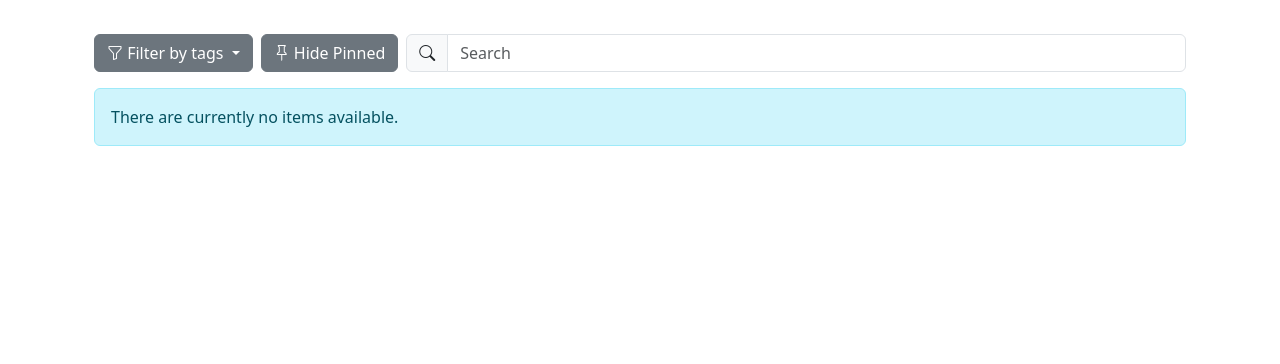
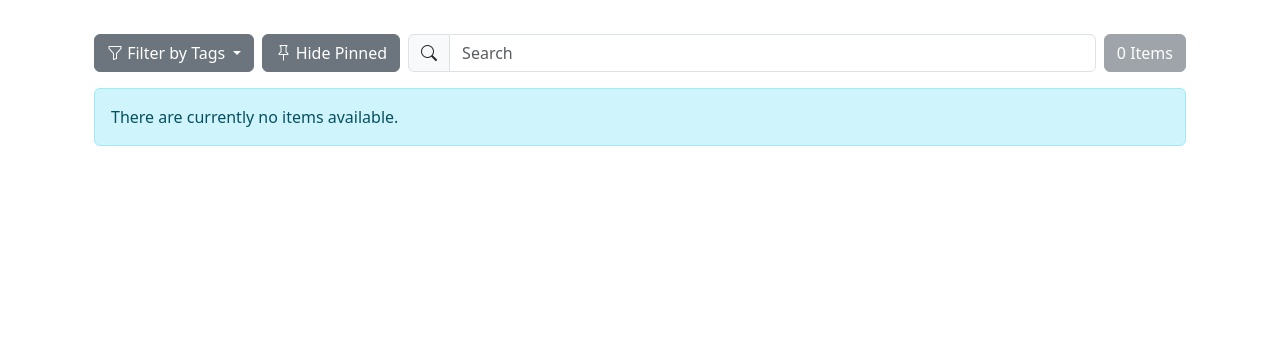
Before and after one commit to robschmidtdev/idea-collector, a Django app: template idea_collector/main/templates/main/items.html in a window 1280 px wide. Shown: the part 56-420 px from the top of the page. Run offline with Django 5.2, Linux system fonts and the light colour scheme; the template is opened without the code that fills it, so the values that code supplies are empty.

Commit message:
counter of items

```diff
--- a/idea_collector/main/templates/main/items.html
+++ b/idea_collector/main/templates/main/items.html
@@ -20,7 +20,7 @@
         <div class="col-auto">
             <div class="dropdown">
                 <button class="btn btn-secondary dropdown-toggle" type="button" id="tagFilterDropdown" data-bs-toggle="dropdown" data-bs-auto-close="outside" aria-expanded="false">
-                    <i class="bi bi-funnel"></i> Filter by tags
+                    <i class="bi bi-funnel"></i> Filter by Tags
                 </button>
 
                 <div class="dropdown-menu p-2" aria-labelledby="tagFilterDropdown">
@@ -45,6 +45,9 @@
                 <span class="input-group-text"><i class="bi bi-search"></i></span>
                 <input type="search" class="form-control" id="searchInput" placeholder="Search" autocomplete="off">
             </div>
+        </div>
+        <div class="col-auto">
+            <span class="btn btn-secondary disabled text-nowrap" id="itemCount" role="status" aria-live="polite" aria-disabled="true"></span>
         </div>
     </div>
 
@@ -97,6 +100,7 @@
     const paginationNav = document.getElementById('paginationNav');
     const pagination = document.getElementById('pagination');
     const itemsPerPageSelect = document.getElementById('itemsPerPageSelect');
+    const itemCount = document.getElementById('itemCount');
     const csrfToken = document.querySelector('[name=csrfmiddlewaretoken]').value;
     const PER_PAGE_OPTIONS = [3, 5, 10, 25, 50];
     let itemsPerPage = parseInt(localStorage.getItem('itemsPerPage'), 10);
@@ -163,10 +167,16 @@
     }
 
     function renderPagination() {
+        const matchingItems = getMatchingUnpinnedItems();
+        const pinnedCount = (showPinned && pinnedList)
+            ? pinnedList.querySelectorAll('.list-group-item[data-tags]').length
+            : 0;
+        const totalMatches = pinnedCount + matchingItems.length;
+        updateItemCount(totalMatches);
+
         if (!itemList) return;
 
         const unpinnedItems = [...itemList.querySelectorAll('.list-group-item[data-tags]')];
-        const matchingItems = getMatchingUnpinnedItems();
         const totalPages = Math.max(1, Math.ceil(matchingItems.length / itemsPerPage));
         currentPage = Math.min(Math.max(currentPage, 1), totalPages);
 
@@ -181,13 +191,14 @@
 
         renderPaginationControls(totalPages);
 
-        const pinnedMatches = (showPinned && pinnedList)
-            ? [...pinnedList.querySelectorAll('.list-group-item[data-tags]')]
-                .filter(item => item.dataset.matches === 'true').length
-            : 0;
-        if (noMatchAlert) noMatchAlert.classList.toggle('d-none', matchingItems.length + pinnedMatches !== 0);
+        if (noMatchAlert) noMatchAlert.classList.toggle('d-none', totalMatches !== 0);
 
         updateLayout();
+    }
+
+    function updateItemCount(total) {
+        if (!itemCount) return;
+        itemCount.textContent = `${total} Item${total === 1 ? '' : 's'}`;
     }
 
     function getPageWindow(totalPages) {
```
